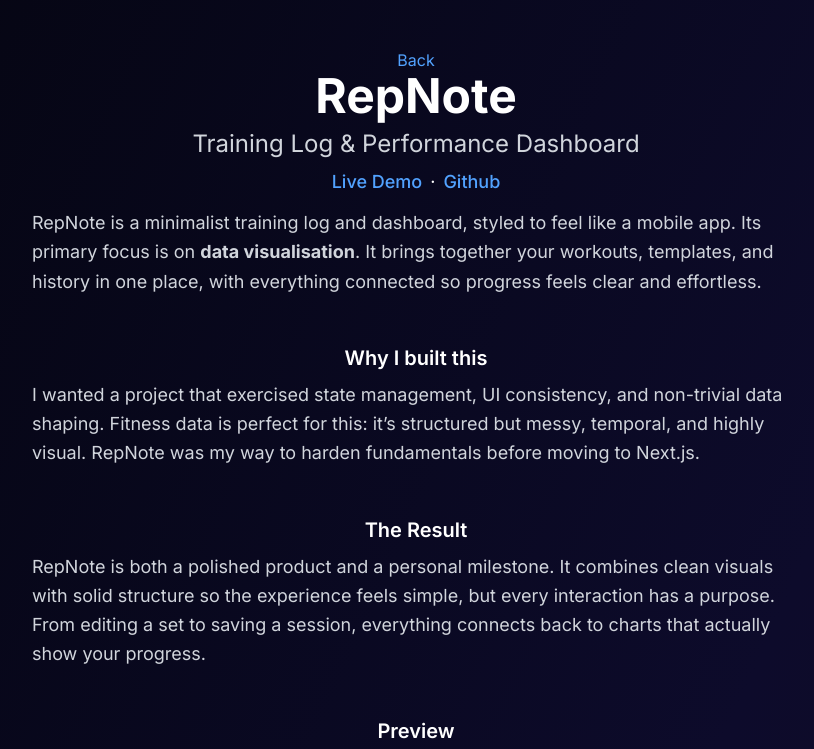
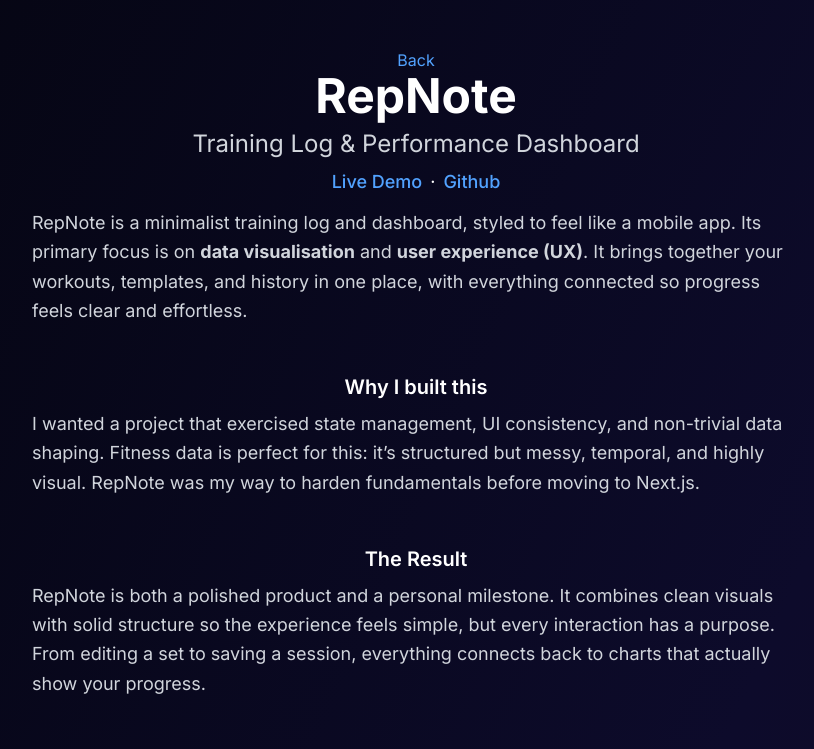
Before and after one commit to funcnroll/funcnroll.dev, a React (Vite) app: page /repnote in a window 1280 px wide. Shown: the top 749 px of the page, without its empty margins (224-1038 px from the left). Built offline with nearby package versions, Linux system fonts and the light colour scheme.

Commit message:
Enhance RepNote description to highlight UX

```diff
--- a/src/pages/Repnote.jsx
+++ b/src/pages/Repnote.jsx
@@ -28,9 +28,10 @@
         <ProjectParagraph extraClass="mt-3">
           RepNote is a minimalist training log and dashboard, styled to feel
           like a mobile app. Its primary focus is on{" "}
-          <strong>data visualisation</strong>. It brings together your workouts,
-          templates, and history in one place, with everything connected so
-          progress feels clear and effortless.
+          <strong>data visualisation</strong> and{" "}
+          <strong>user experience (UX)</strong>. It brings together your
+          workouts, templates, and history in one place, with everything
+          connected so progress feels clear and effortless.
         </ProjectParagraph>
 
         <ProjectCenter>
```
